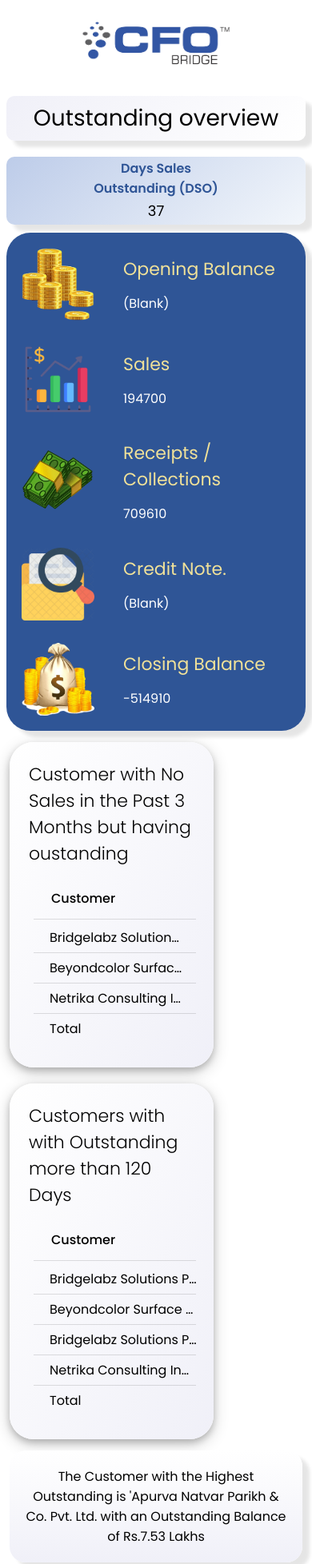
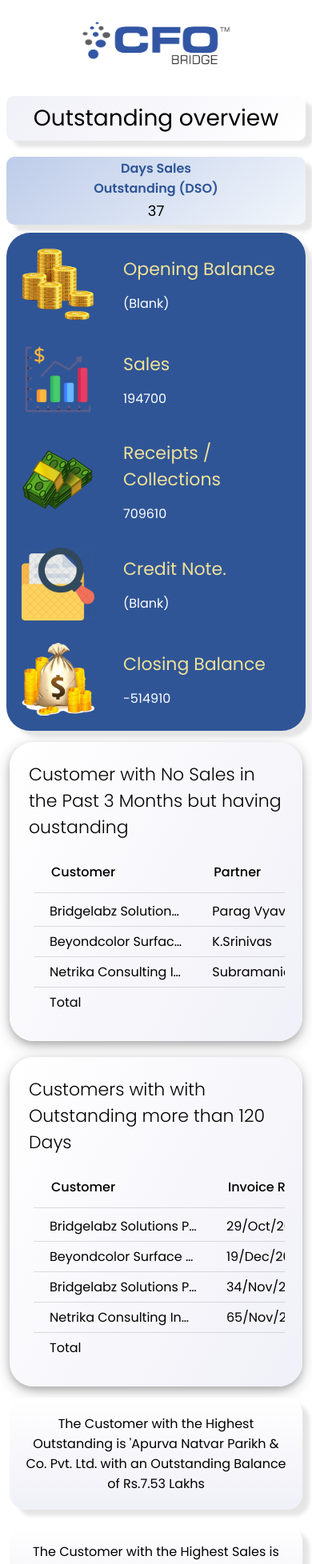
Before and after one commit to vishnu2646/cfo_bridge, a React (Create React App) app: page / in a window 390 px wide. Shown: the top 1956 px of the page at 80% size. Built offline with nearby package versions, Linux system fonts and the light colour scheme.

Commit message:
updated css for mobile

```diff
--- a/src/index.css
+++ b/src/index.css
@@ -345,7 +345,12 @@
         flex-wrap: wrap;
         width: 100%;
     }
+
+    .home-container-wrapper .home-container-contents {
+        width: 100% !important;
+    }
 }
+
 
 .rdt_Table, .rdt_TableHeadRow, .rdt_TableRow {
     background-color: transparent !important;
```
